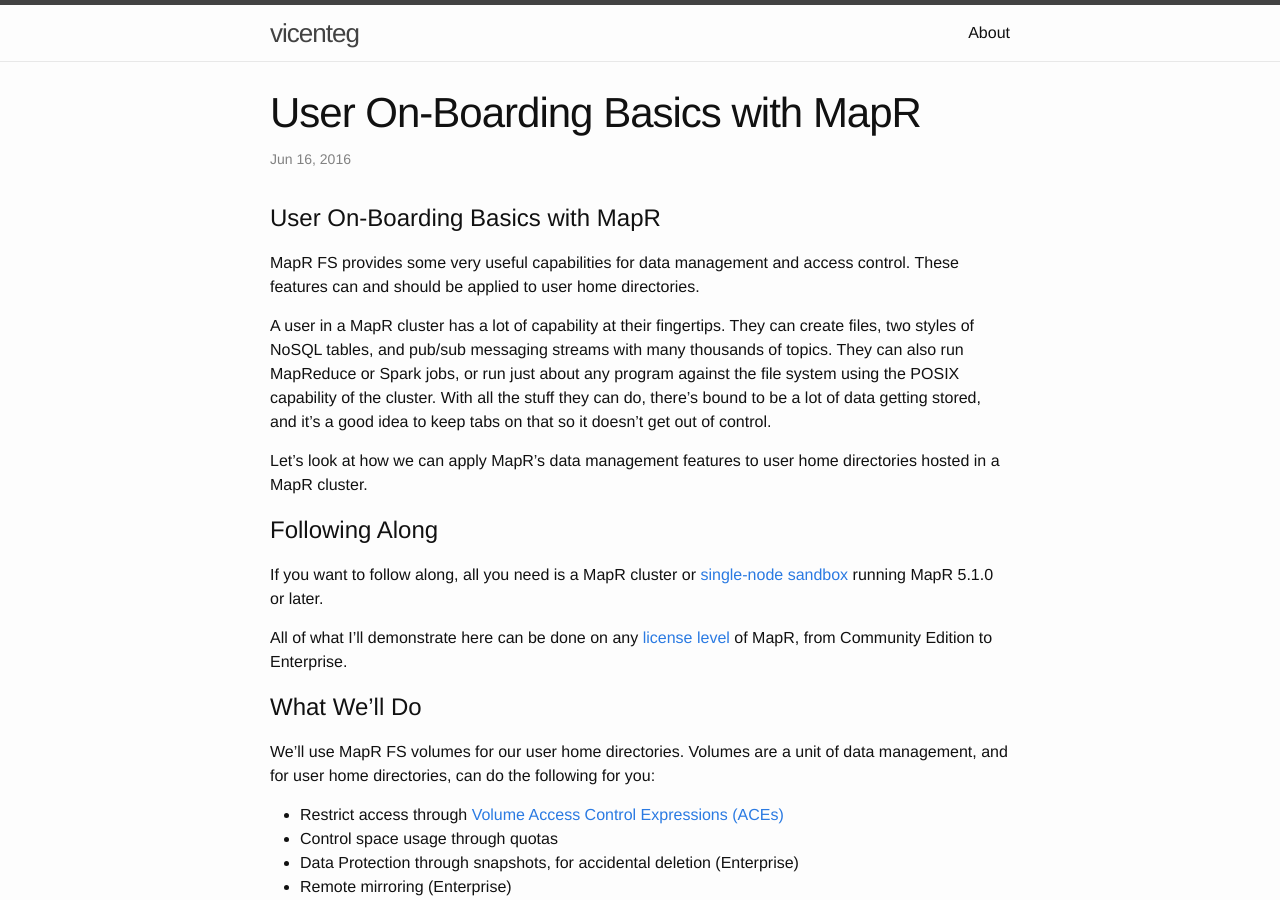
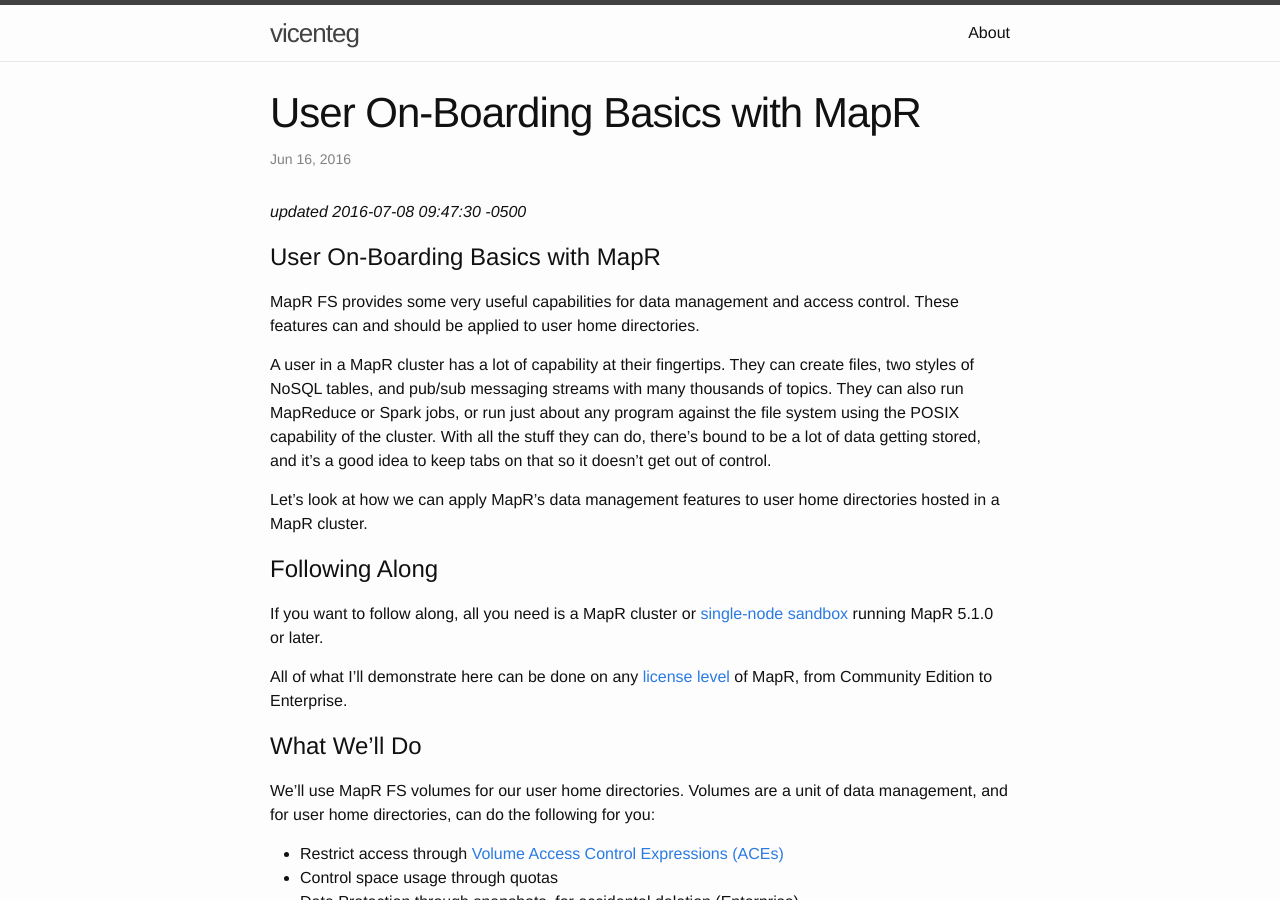
Before and after one commit to vicenteg/vicenteg.github.io, a Jekyll site: the page built from _posts/2016-06-15-user-homes-in-mapr.md, in a window 1280 px wide and 900 px high. Built offline with Jekyll 4.4.1, drawn with Linux system fonts in a browser that asks for light colours.

Commit message:
added updated

```diff
--- a/_posts/2016-06-15-user-homes-in-mapr.md
+++ b/_posts/2016-06-15-user-homes-in-mapr.md
@@ -5,6 +5,7 @@
 updated: 2016-07-08 09:47:30 -0500
 categories: maprfs
 ---
+_updated {{page.updated}}_
 
 # User On-Boarding Basics with MapR
 
```
